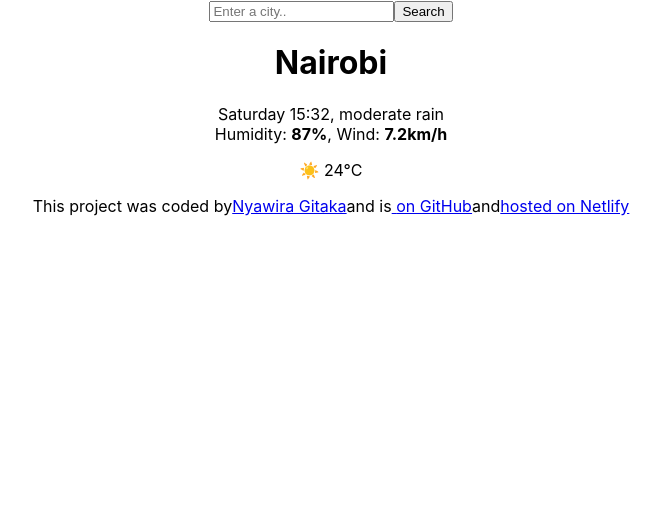
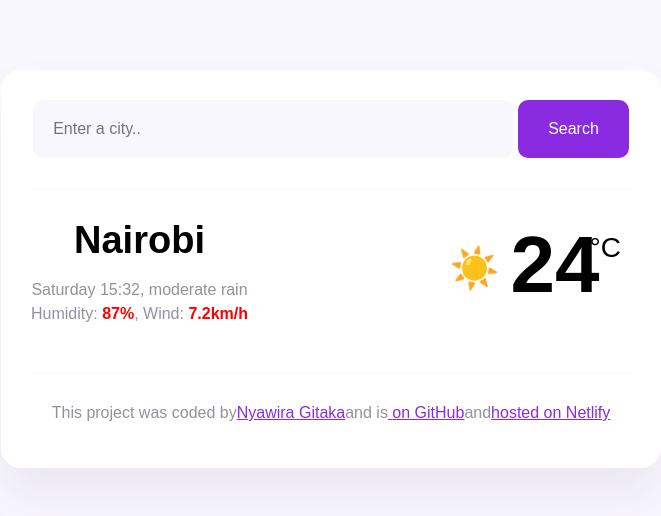
Before and after one commit to NyawiraGitaka/weather-react, a React (Create React App) app: page / in a window 1280 px wide. Shown: the top 516 px of the page, without its empty margins (309-970 px from the left). Built offline with nearby package versions, Linux system fonts and the light colour scheme.

Commit message:
Added CSS file to the Weather component in the project

```diff
--- /dev/null
+++ b/src/Weather.css
@@ -0,0 +1,80 @@
+body {
+  background: #f9f7fe;
+  font-family: "Nunito", sans-serif;
+  padding: 10px;
+  margin: 0 auto;
+}
+header {
+  border-bottom: 1px solid #f9f7fe;
+  padding-bottom: 30px;
+}
+main {
+  padding: 30px 0;
+}
+a {
+  color: blueviolet;
+}
+input {
+  border: none;
+  border-radius: 10px;
+  font-size: 16px;
+}
+strong {
+  color: red;
+}
+footer {
+  border-top: 1px solid #f9f7fe;
+  text-align: center;
+  color: rgba(39, 33, 66, 0.5);
+  padding-top: 15px;
+}
+.Weather {
+  background: white;
+  margin: 60px auto;
+  padding: 30px;
+  border-radius: 20px;
+  box-shadow: 0 30px 50px rgba(65, 50, 100, 0.08);
+  max-width: 600px;
+}
+.search-button {
+  background-color: blueviolet;
+  color: white;
+  padding: 20px 30px;
+  margin-left: 5px;
+}
+.enter-city {
+  padding: 20px;
+  width: 80%;
+  background-color: #f9f7fe;
+  color: rgba(39, 33, 66, 0.5);
+}
+.current-temp-emoji {
+  font-size: 40px;
+  position: relative;
+  top: -10px;
+}
+.current-temp-unit {
+  font-size: 28px;
+  position: relative;
+  top: -35px;
+  left: -10px;
+  font-weight: 400;
+}
+.current-temp-value {
+  font-size: 80px;
+  font-weight: bold;
+}
+.current-weather {
+  display: flex;
+  justify-content: space-between;
+}
+.present-city {
+  font-size: 38px;
+  margin: 0;
+}
+.city-details {
+  font-size: 16px;
+  color: rgba(39, 33, 66, 0.5);
+  font-weight: 500;
+  line-height: 24px;
+}
--- a/src/Weather.js
+++ b/src/Weather.js
@@ -1,19 +1,20 @@
 import React from "react";
+import "./Weather.css";
 
 export default function Weather() {
   return (
     <div className="Weather">
       <header>
-        <form class="search-form">
+        <form className="search-form">
           <input
             type="search"
             id="city-input"
-            class="enter-city"
+            className="enter-city"
             placeholder="Enter a city.."
             required
             autofocus
           />
-          <input type="submit" value="Search" class="search-button" />
+          <input type="submit" value="Search" className="search-button" />
         </form>
       </header>
       <main>
@@ -27,9 +28,7 @@ export default function Weather() {
             </p>
           </div>
           <div className="currenttemp">
-            <span className="current-temp-emoji">
-              {" "} ☀️ {" "}
-            </span>
+            <span className="current-temp-emoji"> ☀️ </span>
             <span className="current-temp-value">24</span>
             <span className="current-temp-unit">°C </span>
           </div>
```
